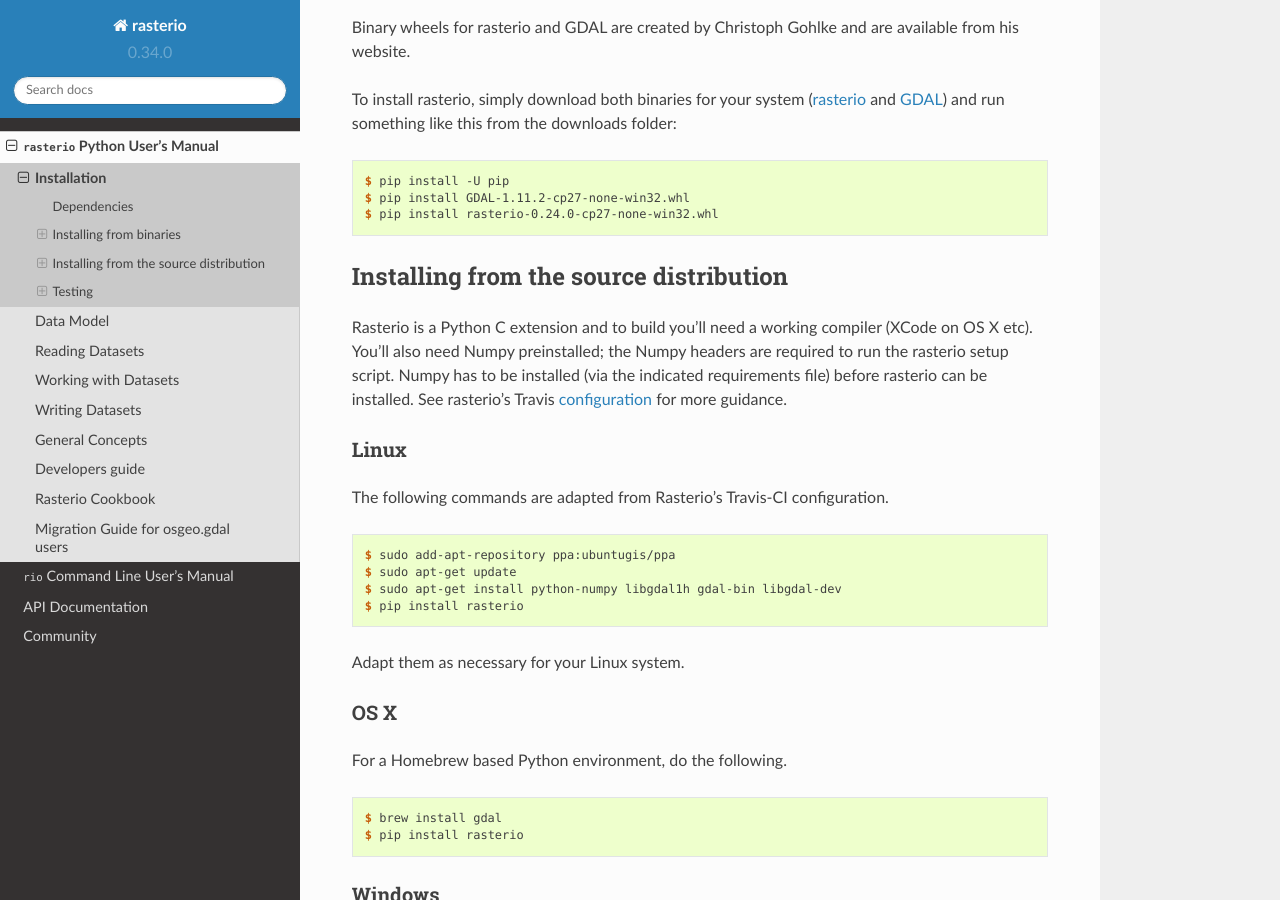
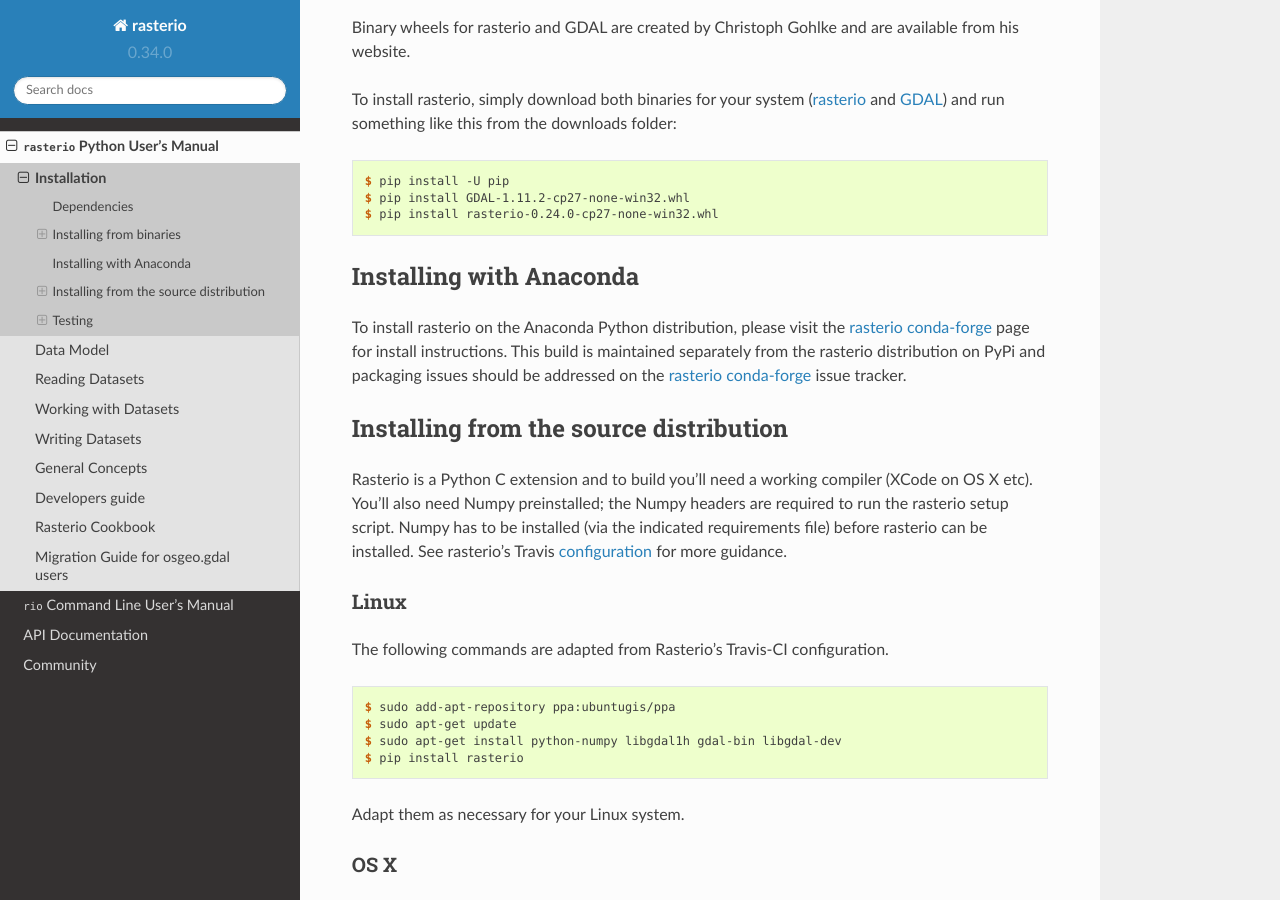
Before and after one commit to rasterio/rasterio, a Sphinx documentation site: the page built from docs/installation.rst, in a window 1280 px wide and 900 px high, scrolled down 816 px. Built offline with Sphinx 7.4.7 and the Read the Docs theme 2.0.0, drawn with Linux system fonts in a browser that asks for light colours.

Commit message:
add conda-forge to install page; resolves #604

```diff
--- a/docs/installation.rst
+++ b/docs/installation.rst
@@ -47,6 +47,14 @@ this from the downloads folder:
     $ pip install -U pip
     $ pip install GDAL-1.11.2-cp27-none-win32.whl
     $ pip install rasterio-0.24.0-cp27-none-win32.whl
+
+
+Installing with Anaconda
+*************************
+To install rasterio on the Anaconda Python distribution, please visit the
+`rasterio conda-forge`_ page for install instructions. This build is maintained
+separately from the rasterio distribution on PyPi and packaging issues should
+be addressed on the `rasterio conda-forge`_ issue tracker.
 
 Installing from the source distribution
 ***************************************
@@ -154,3 +162,6 @@ GitHub as done in `rio-plugin-example
       - pip install --use-wheel --find-links=$HOME/wheelhouse -e .[test] --cache-dir $HOME/.pip-cache
     script:
       - py.test
+
+
+.. _rasterio conda-forge: https://github.com/conda-forge/rasterio-feedstock
```
